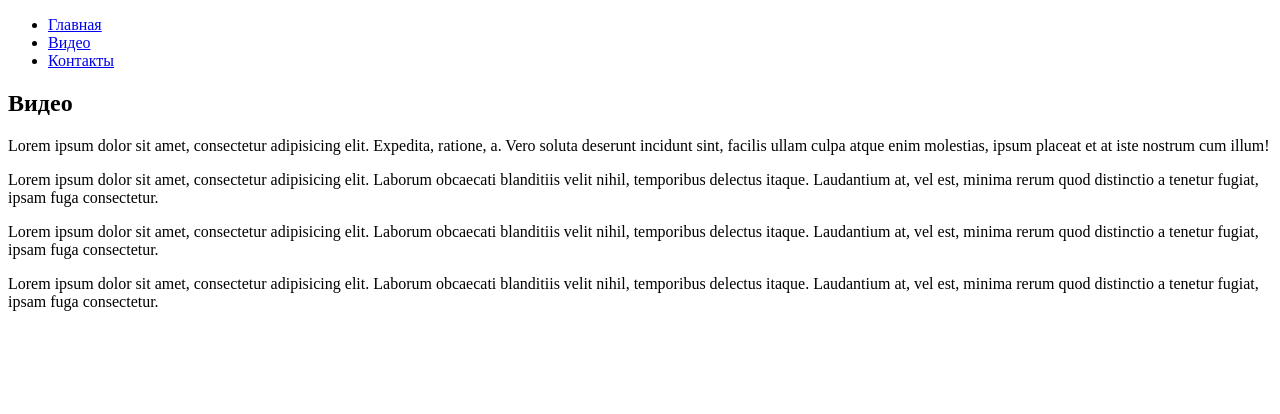
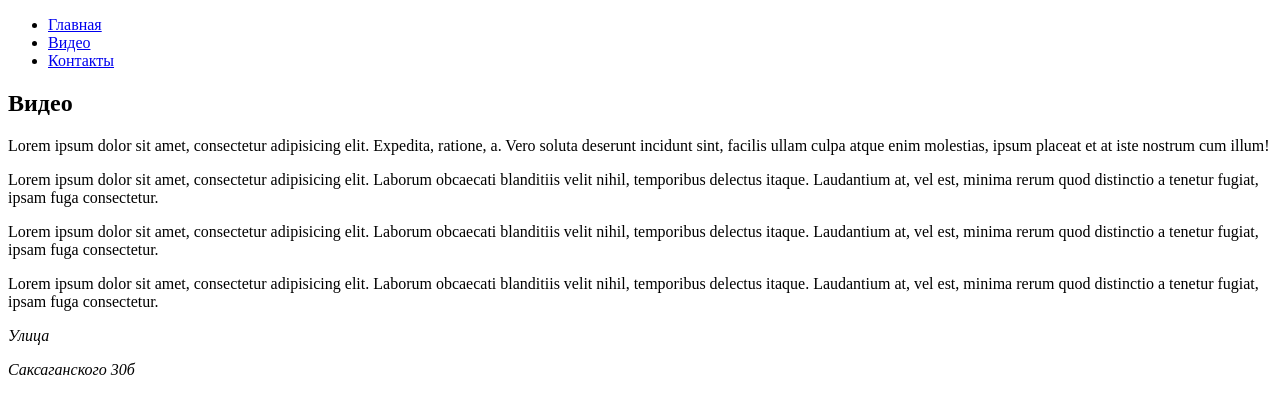
Before and after one commit to ValeriyGor/Course1503, a plain HTML site: page index.html in a window 1280 px wide. Drawn offline with Linux system fonts and the light colour scheme.

Commit message:
add footer ro index

```diff
--- a/index.html
+++ b/index.html
@@ -21,5 +21,15 @@
 		<p>Lorem ipsum dolor sit amet, consectetur adipisicing elit. Laborum obcaecati blanditiis velit nihil, temporibus delectus itaque. Laudantium at, vel est, minima rerum quod distinctio a tenetur fugiat, ipsam fuga consectetur.</p>
 		<p>Lorem ipsum dolor sit amet, consectetur adipisicing elit. Laborum obcaecati blanditiis velit nihil, temporibus delectus itaque. Laudantium at, vel est, minima rerum quod distinctio a tenetur fugiat, ipsam fuga consectetur.</p>
 	</section>
+	<footer>
+		<address>
+			<div>
+				<span>
+					Улица
+				</span>
+				<p>Саксаганского 30б</p>
+			</div>
+		</address>
+	</footer>
 </body>
 </html>
```
